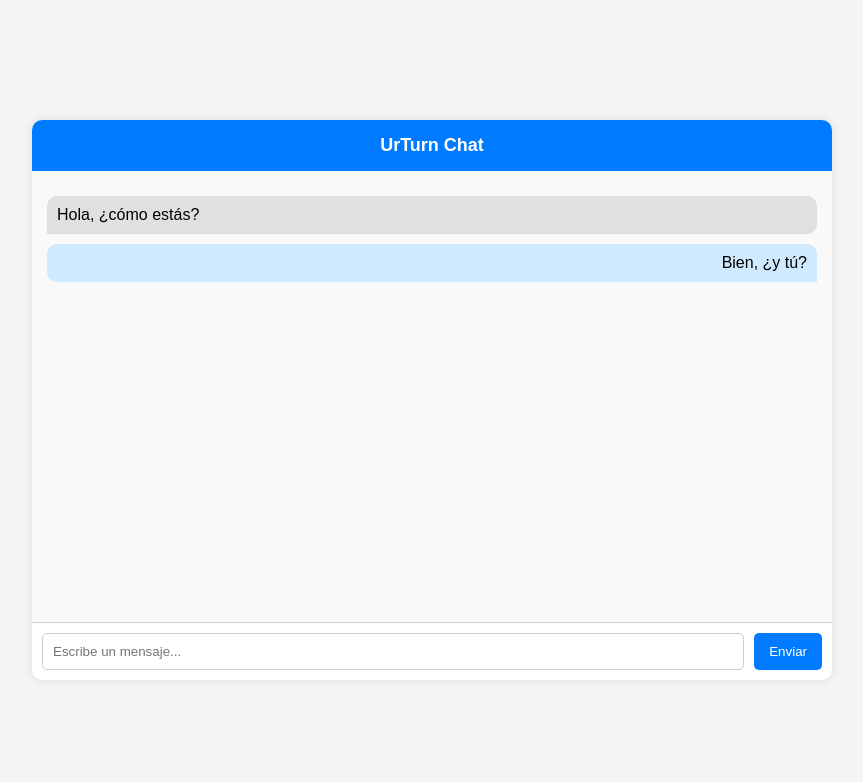
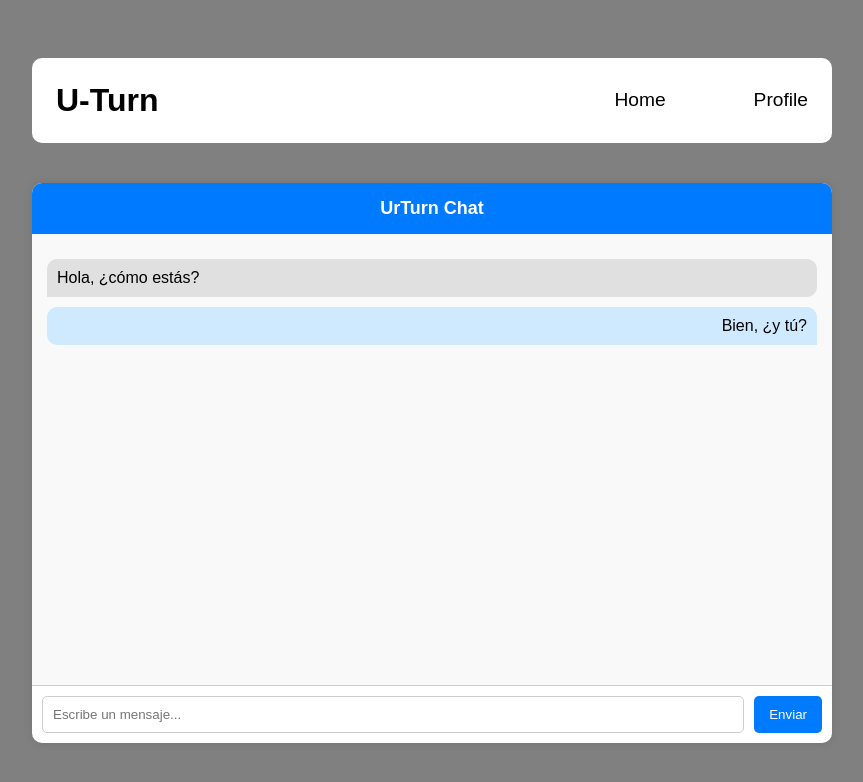
Before and after one commit to ZenelXO/UrTurn, a website: page frontend/src/chat/chat.html in a window 1280 px wide. Shown: the whole page, without its empty margins (208-1071 px from the left). Drawn offline with Linux system fonts and the light colour scheme.

Commit message:
Buttons links added

```diff
--- a/frontend/src/chat/chat.html
+++ b/frontend/src/chat/chat.html
@@ -3,10 +3,21 @@
 <head>
   <meta charset="UTF-8" />
   <meta name="viewport" content="width=device-width, initial-scale=1.0" />
-  <title>Chat con Alguien</title>
+  <title>UrTurn Chat</title>
   <link rel="stylesheet" href="../../styles-sheets/chat/chat.css" />
 </head>
 <body>
+  <div class="mainBodyContainer">
+    <header>
+    <div class="mainHeader">
+      <h1 class="logo">U-Turn</h1>
+      <ul class="nav-menu">
+        <li><a href="../../../index.html">Home</a></li>
+        <li><a href="../../src/profile/profile.html">Profile</a></li>
+      </ul>
+    </div>
+  </header>
+
   <div class="chat-container">
     <div class="chat-header">UrTurn Chat</div>
     <div class="chat-box" id="chat-box">
@@ -17,6 +28,7 @@
       <input type="text" id="message-input" placeholder="Escribe un mensaje..." />
       <button onclick="sendMessage()">Enviar</button>
     </div>
+  </div>
   </div>
 
   <script>
--- a/frontend/styles-sheets/chat/chat.css
+++ b/frontend/styles-sheets/chat/chat.css
@@ -1,6 +1,6 @@
 body {
     font-family: Arial, sans-serif;
-    background-color: #f4f4f4;
+    background-color: gray;
     margin: 0;
     padding: 0;
     display: flex;
@@ -9,7 +9,38 @@ body {
     align-items: center;
   }
 
+  .mainBodyContainer{
+    margin: 0;
+    padding: 0;
+  }
+
+  .mainHeader{
+    background-color: white;
+    border-radius: 10px;
+    display: flex;
+    justify-content: space-between;
+    align-items: center;
+  }
+
+  .logo{
+    margin: 3%;
+  }
+
+  .nav-menu{
+    display: flex;
+    gap: 5.5rem;
+    list-style: none;
+    margin: 3%;
+  }
+
+  .nav-menu a{
+    text-decoration: none;
+    color: black;
+    font-size: 1.2rem;
+  }
+
   .chat-container {
+    margin-top: 5%;
     background: #ffffff;
     border-radius: 10px;
     box-shadow: 0 0 10px rgba(0, 0, 0, 0.1);
```
Also changed, not shown: frontend/src/profile/profile.html (+1 -1 lines), index.html (+2 -0 lines).
